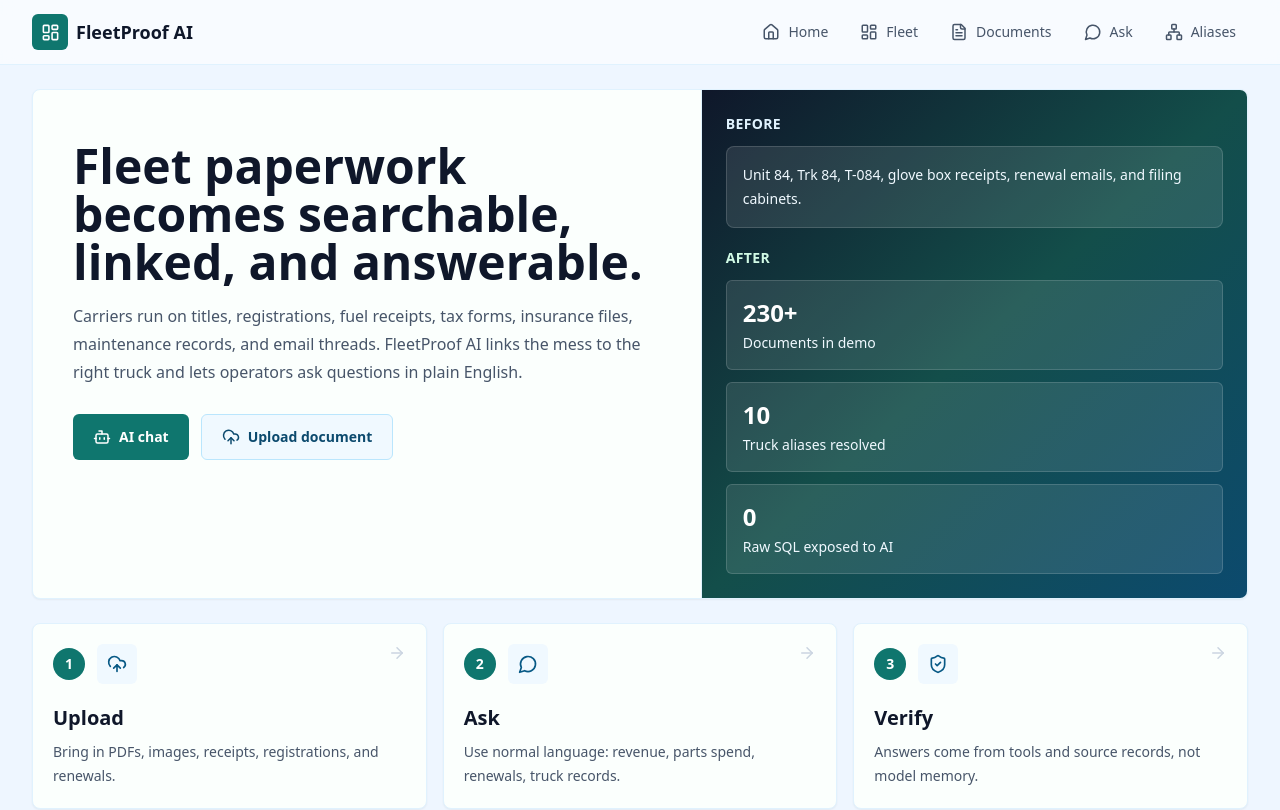
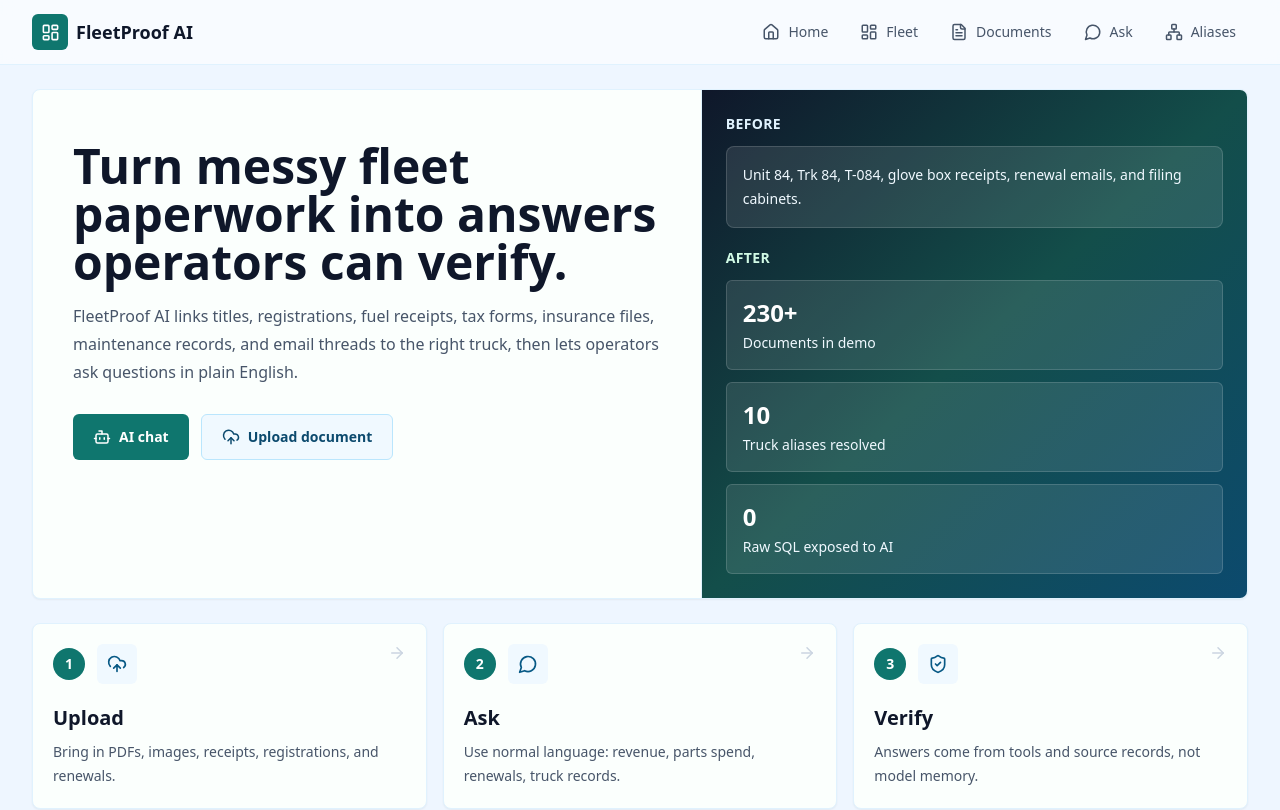
Before and after one commit to buildathon2026/FleetManagementSystem, a React (Vite) app in the folder frontend/: page / in a window 1280 px wide. Shown: the top 810 px of the page. Built offline with nearby package versions, Linux system fonts and the light colour scheme; no server answers.

Commit message:
Remove statement label from home hero

```diff
--- a/frontend/src/components/Overview.tsx
+++ b/frontend/src/components/Overview.tsx
@@ -49,12 +49,12 @@
         <div className="grid lg:grid-cols-[1.1fr_0.9fr]">
           <div className="p-6 sm:p-8 lg:p-10">
             <h1 className="mt-3 max-w-4xl text-4xl font-semibold leading-tight text-slate-950 sm:text-5xl">
-              Fleet paperwork becomes searchable, linked, and answerable.
+              Turn messy fleet paperwork into answers operators can verify.
             </h1>
             <p className="mt-4 max-w-3xl text-base leading-7 text-slate-600">
-              Carriers run on titles, registrations, fuel receipts, tax forms, insurance files,
-              maintenance records, and email threads. FleetProof AI links the mess to the right
-              truck and lets operators ask questions in plain English.
+              FleetProof AI links titles, registrations, fuel receipts, tax forms, insurance files,
+              maintenance records, and email threads to the right truck, then lets operators ask
+              questions in plain English.
             </p>
 
             <div className="mt-7 flex flex-wrap gap-3">
```
